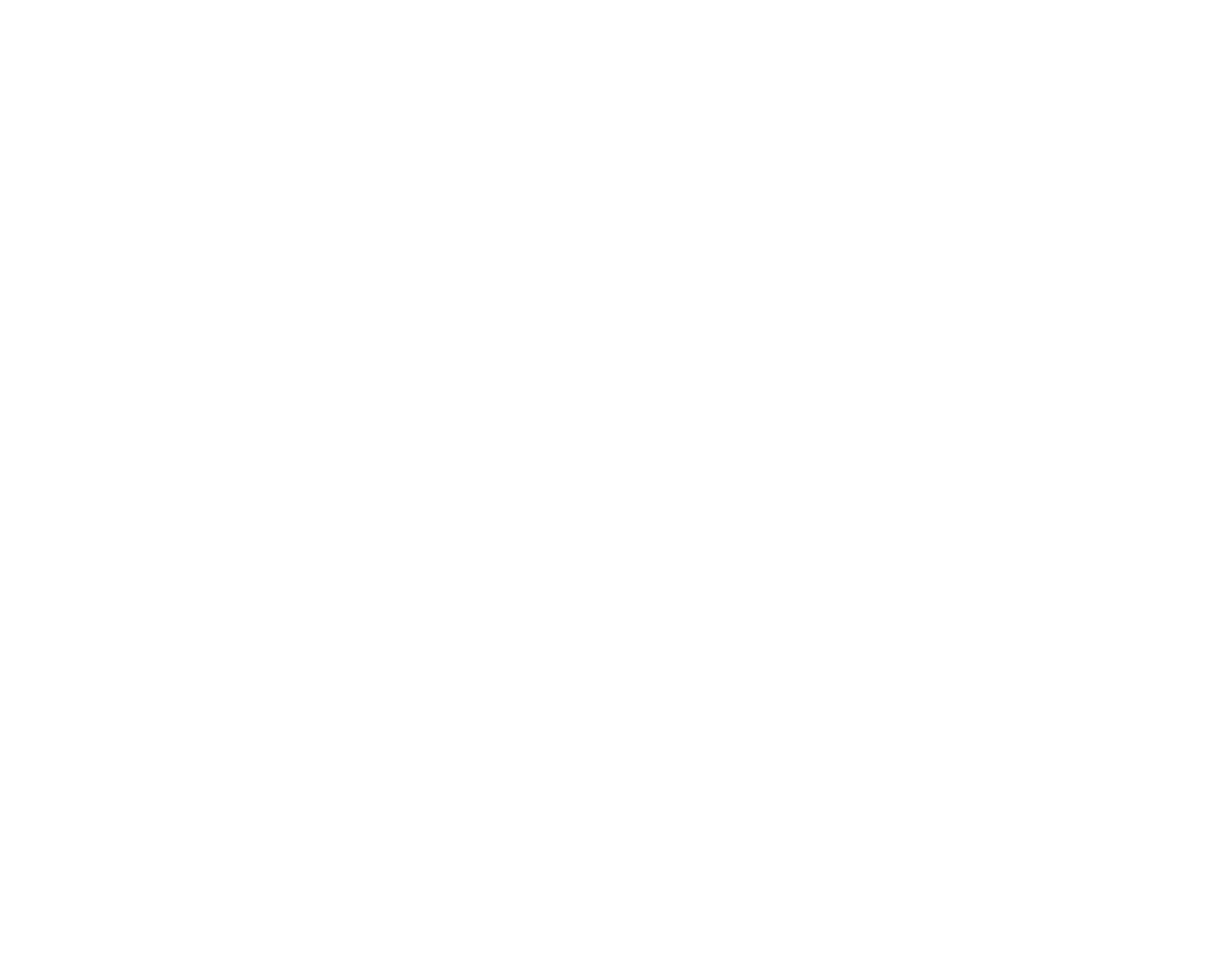
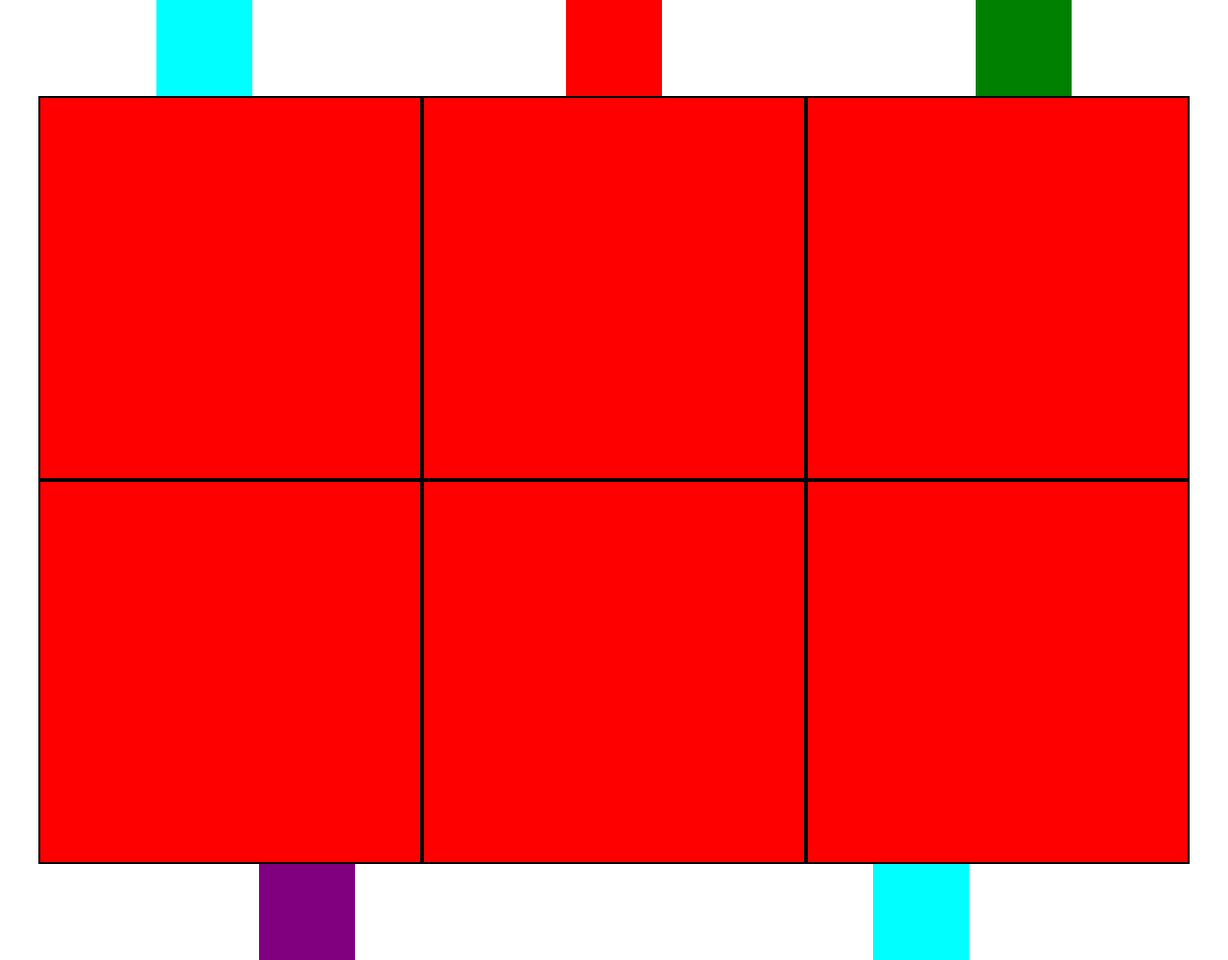
Before and after one commit to Johnnyy91/html-css-boolando, a plain HTML site: page index.html in a window 1280 px wide. Shown: the whole page at 96% size. Before the commit the page ends 800 px from the top, so only its background shows below. Drawn offline with Linux system fonts and the light colour scheme.

Commit message:
structure layout

```diff
--- a/css/style.css
+++ b/css/style.css
@@ -3,3 +3,68 @@
     padding: 0;
     box-sizing: border-box;
 }
+
+body{
+    font-family: sans-serif;
+}
+
+/*HEADER*/
+header{
+    display: flex;
+    justify-content: space-around;
+}
+
+.text{
+    width: 100px;
+    height: 100px;
+    background-color: aqua;
+}
+
+.logo{
+    width: 100px;
+    height: 100px;
+    background-color: red;
+}
+
+.icon{
+    width: 100px;
+    height: 100px;
+    background-color: green;
+}
+
+/*MAIN*/
+
+main{
+    display: flex;
+    flex-wrap: wrap;
+    justify-content: center;
+}
+
+.card{
+    width: 400px;
+    height: 400px;
+    background-color: red;
+    border: 2px solid black;
+}
+
+
+
+
+/*FOOTER*/
+
+footer{
+    display: flex;
+    justify-content: space-around;
+}
+
+.text-foot{
+    width: 100px;
+    height: 100px;
+    background-color: purple;
+}
+
+.icon-foot{
+    width: 100px;
+    height: 100px;
+    background-color: aqua;
+}
```
